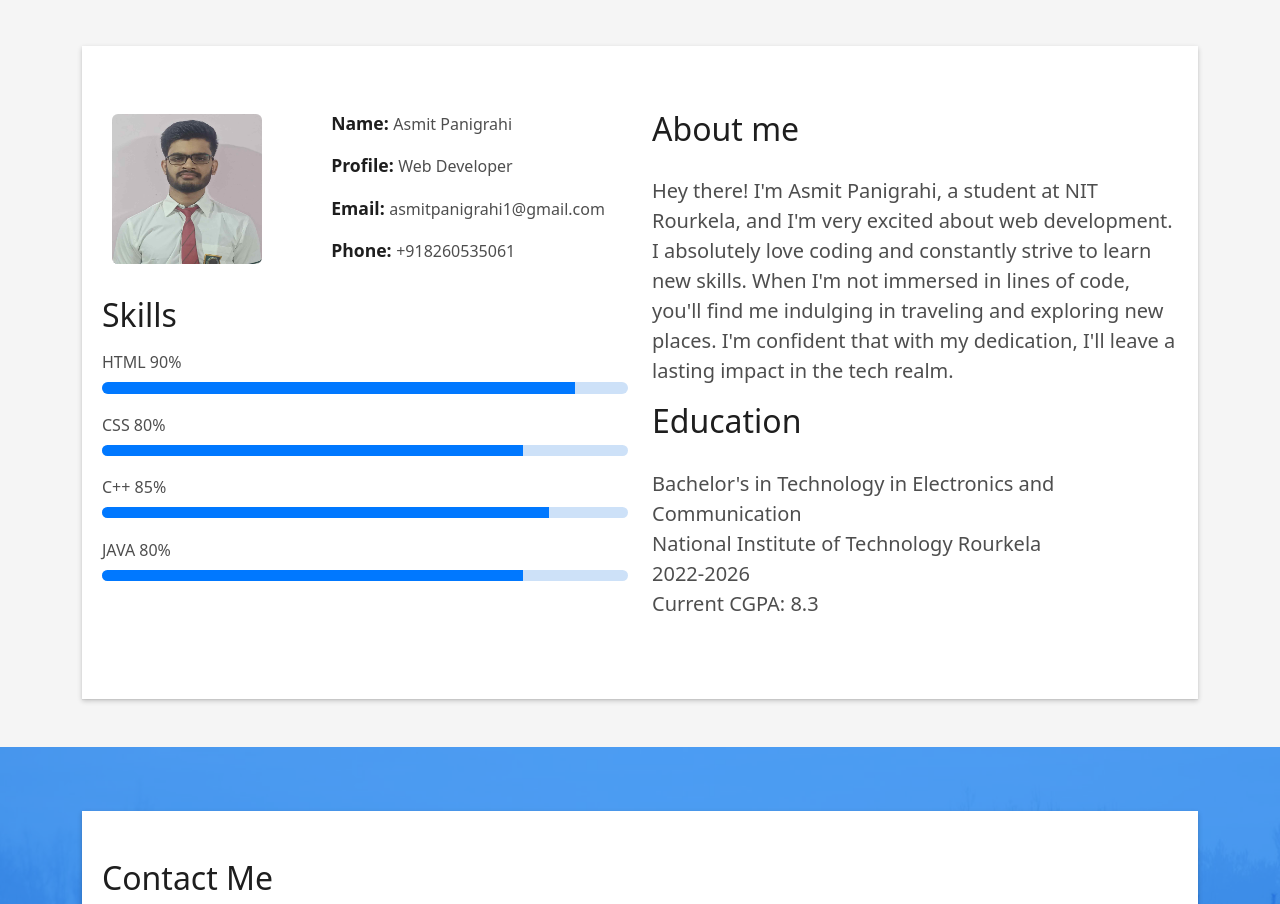
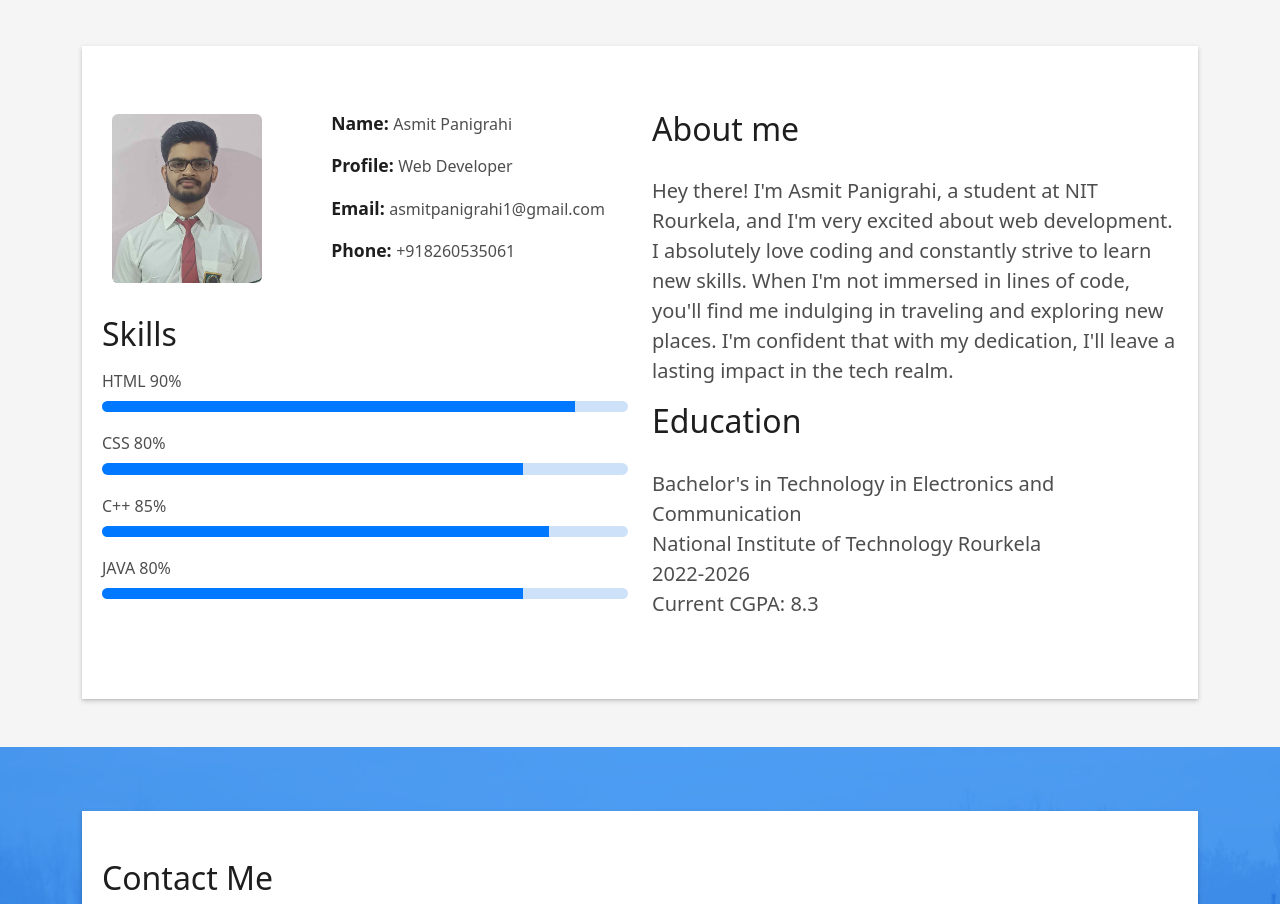
Before and after one commit to AsmitPanigrahi/my_website01, a plain HTML site: page index.html in a window 1280 px wide. Shown: the part 802-1706 px from the top of the page. Drawn offline with nearby package versions, Linux system fonts and the light colour scheme.

Commit message:
Update index.html

```diff
--- a/index.html
+++ b/index.html
@@ -40,7 +40,7 @@
                   <div class="row">
                     <div class="col-sm-6 col-md-5">
                       <div class="about-img">
-                        <img src="assets/img/ASMIT.jpg" class="rounded mt-1"alt="Asmit's Photo" height="150" width="150">
+                        <img src="assets/img/ASMIT.jpg" class="img-fluid rounded mt-1"alt="Asmit's Photo" height="150" width="150">
                       </div>
                     </div>
                     <div class="col-sm-6 col-md-7 pl=0">
```
